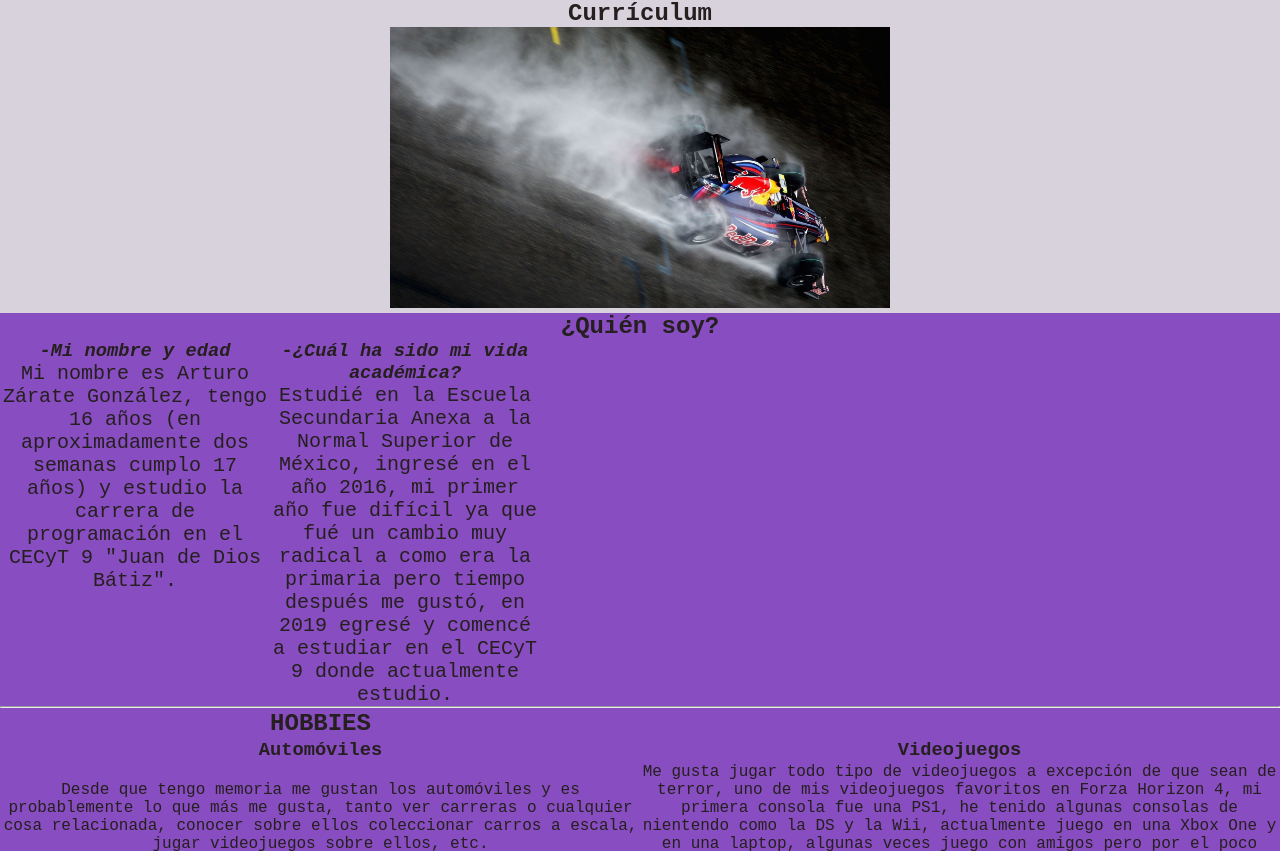
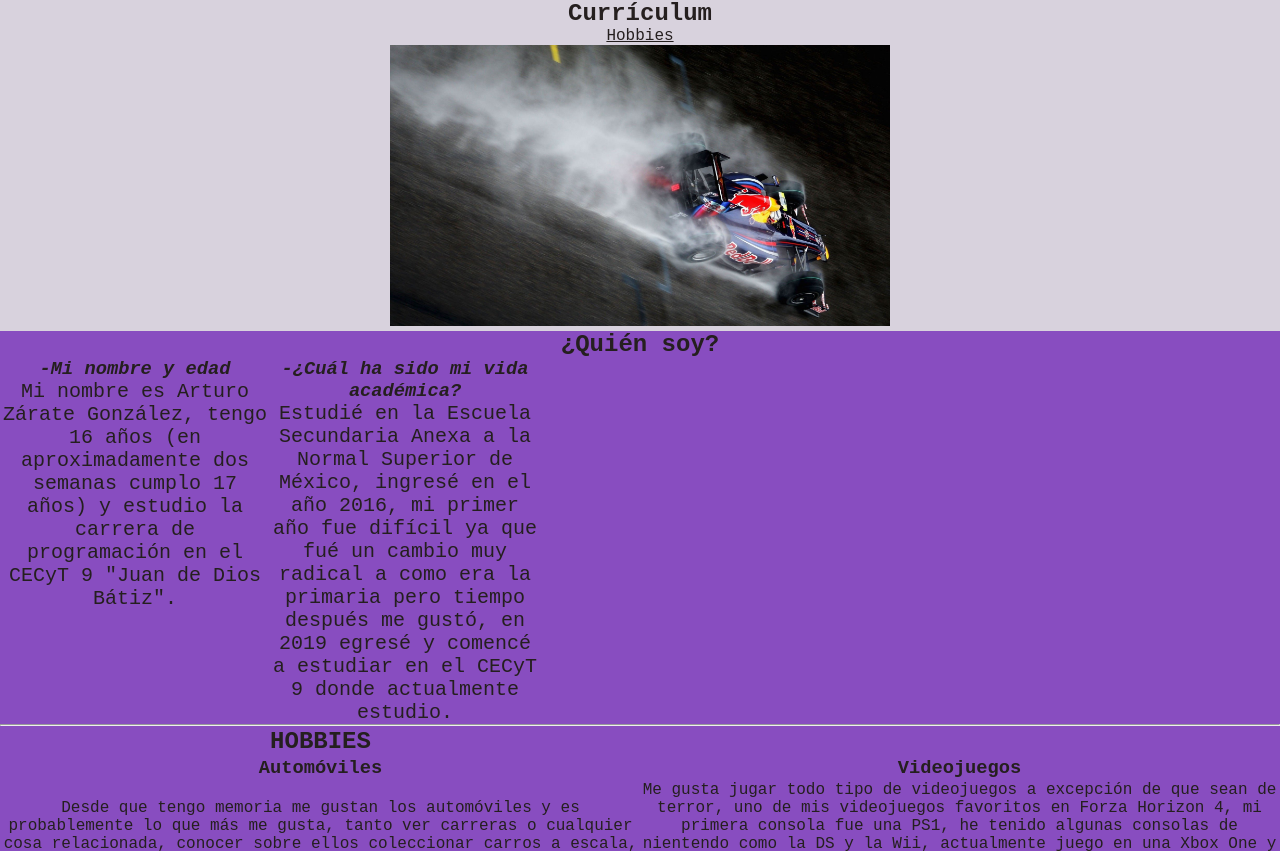
Before and after one commit to ArturoZ5/4IV7-PSW-Zarate-Gonzalez-Arturo, a plain HTML site: page index.html in a window 1280 px wide. Shown: the top 851 px of the page. Drawn offline with Linux system fonts and the light colour scheme.

Commit message:
ahora si

```diff
--- a/index.html
+++ b/index.html
@@ -13,7 +13,7 @@ sizes="16x16">
     <div class="main-container">
 <nav>
     <h1>Currículum</h1>
-    <a href="hobbies.html" title="hobbies"></a>
+    <a href="hobbies.html" title="hobbies">Hobbies</a>
 </nav>
 
    <header>
```
